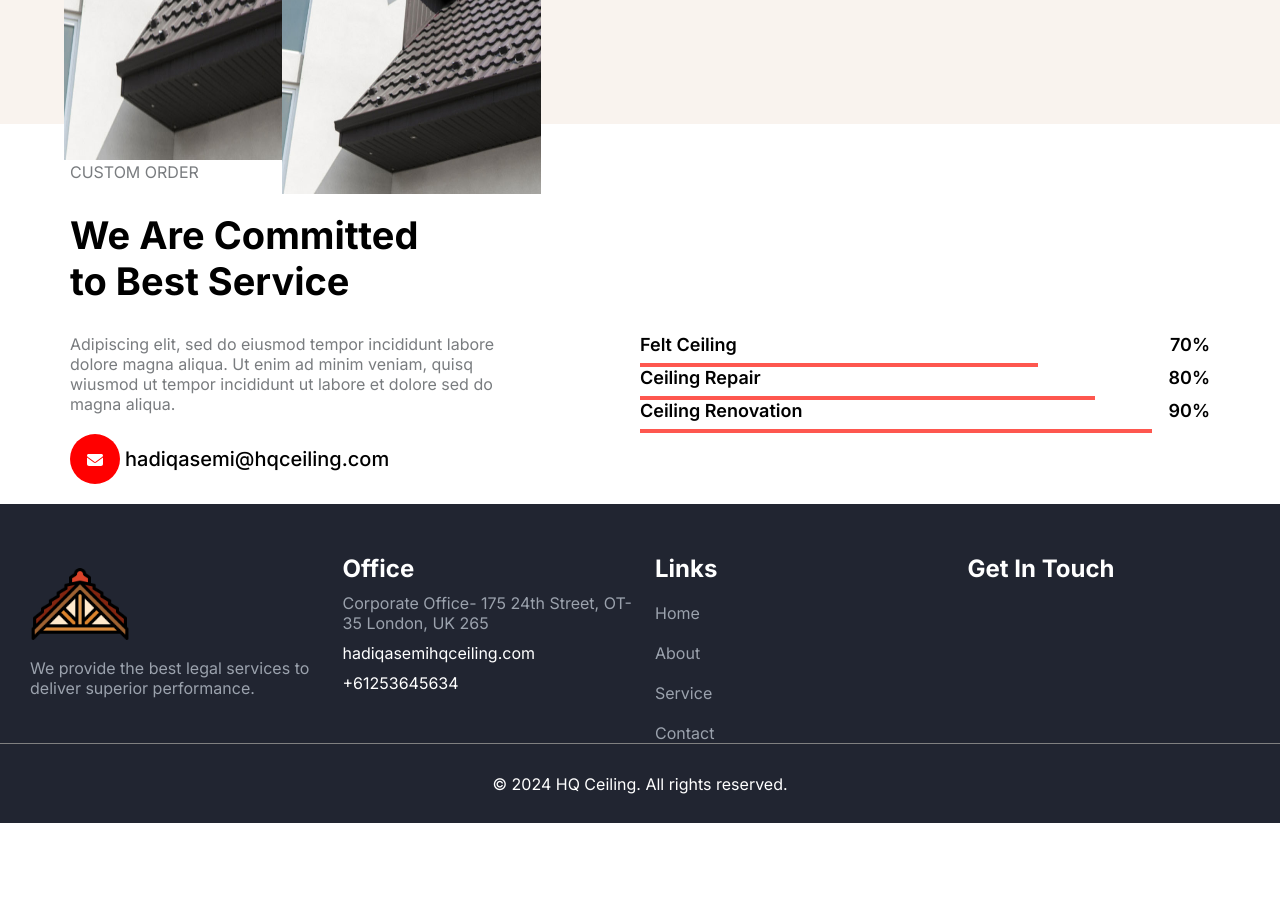
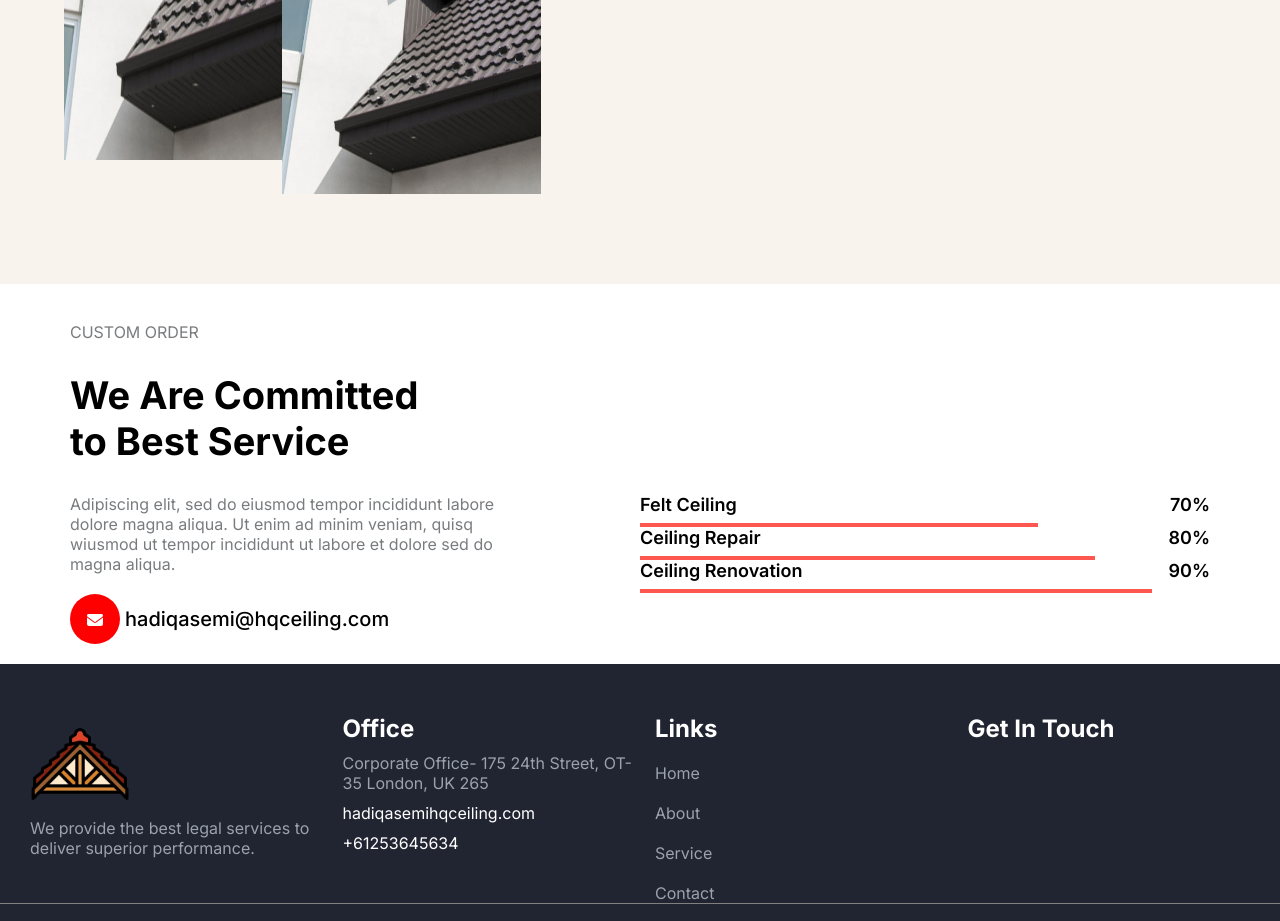
Before and after one commit to arifqasemi/hqceiling, a Next.js app: page /about in a window 1280 px wide. Shown: the part 1400-2321 px from the top of the page. Before the commit the page ends 2223 px from the top, so only its background shows below. Built offline with nearby package versions, Linux system fonts and the light colour scheme.

Commit message:
about page

```diff
--- a/app/about/page.js
+++ b/app/about/page.js
@@ -7,6 +7,8 @@ import Image from 'next/image';
 import HeroImage from '../../assets/images/slide1.jpg'
 import OrderSection from '@/components/order-section';
 import TeamSection from '@/components/team-section';
+import Space from '@/components/space';
+
 
 function Page() {
   return (
@@ -17,6 +19,7 @@ function Page() {
       </div>
     </div>
     <AboutSection/>
+    <Space/>
     <OrderSection/>
     {/* <TeamSection/> */}
    </>
```
